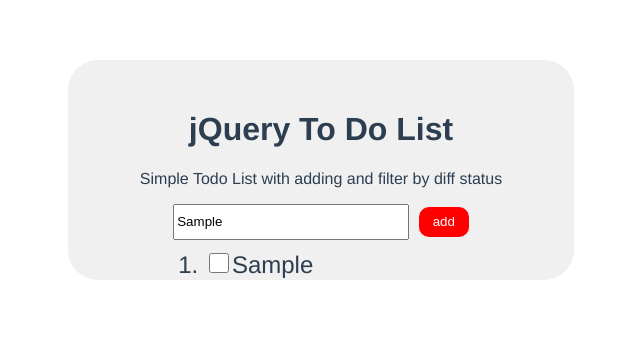
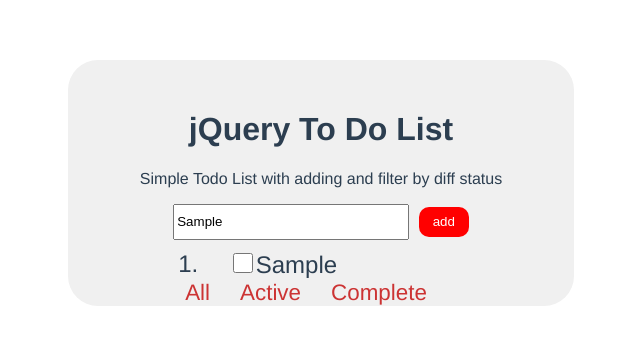
Before and after one commit to yenight/TodoList, a Vue app: page / in a window 1280 px wide. Both pictures are taken after typing "Sample" into the empty fields and a click on the button "add". Shown: the top 344 px of the page, without its empty margins (319-959 px from the left). Built offline with nearby package versions, Linux system fonts and the light colour scheme.

Commit message:
[feat add to do item with background color]

```diff
--- a/src/assets/css/publicStyle.css
+++ b/src/assets/css/publicStyle.css
@@ -49,3 +49,29 @@
     width: 20px;
     height: 20px;
 }
+
+.todoItemIndex {
+    width: 10%;
+    float: left;
+}
+
+.todoItem {
+    float: left;
+    width: 80%;
+}
+
+.todoItemWithColor {
+    float: left;
+    width: 80%;
+    background-color: #FFCC99;
+}
+
+.selectBox {
+    margin-top: 10px;
+}
+
+.selectBox a {
+    margin-right: 30px;
+    font-size: 1.4em;
+    color: #CC3333;
+}
--- a/src/components/TodoList.vue
+++ b/src/components/TodoList.vue
@@ -7,8 +7,20 @@
             <button @click="clickAddButton">add</button>
         </div>
         <div v-for="item in todoItems" :key="item.index" class="todoItemsBox">
-            {{item.index}}.
-            <input type="checkbox" :value="item.index">{{item.text}}
+            <div class="todoItemIndex">
+                {{item.index}}.
+            </div>
+            <div class="todoItem" v-if="item.index %2 !== 0">
+                <input type="checkbox" :value="item.index">{{item.text}}
+            </div>
+            <div class="todoItemWithColor" v-else>
+                <input type="checkbox" :value="item.index">{{item.text}}
+            </div>
+        </div>
+        <div class="selectBox">
+            <a @click="clickAll">All</a>
+            <a @click="clickActive">Active</a>
+            <a @click="clickComplete">Complete</a>
         </div>
     </div>
 </template>
@@ -32,6 +44,15 @@
                     text: this.inputText,
                     index: ++this.itemIndex
                 })
+            },
+            clickAll: function () {
+                //console.log("1")
+            },
+            clickActive: function () {
+                //console.log("2")
+            },
+            clickComplete: function () {
+                //console.log("3")
             }
         }
     }
```
